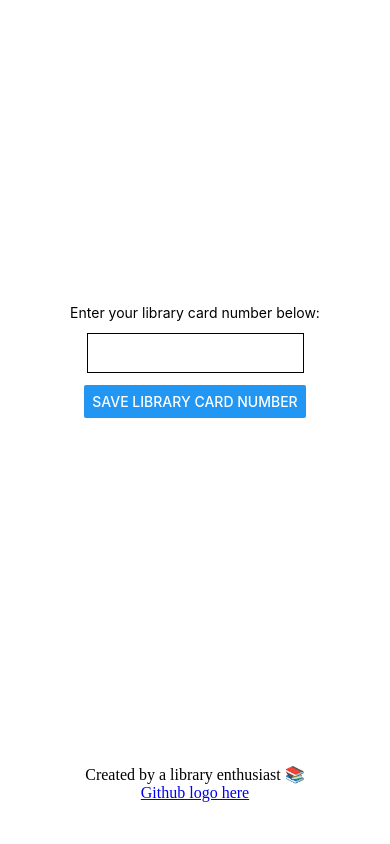
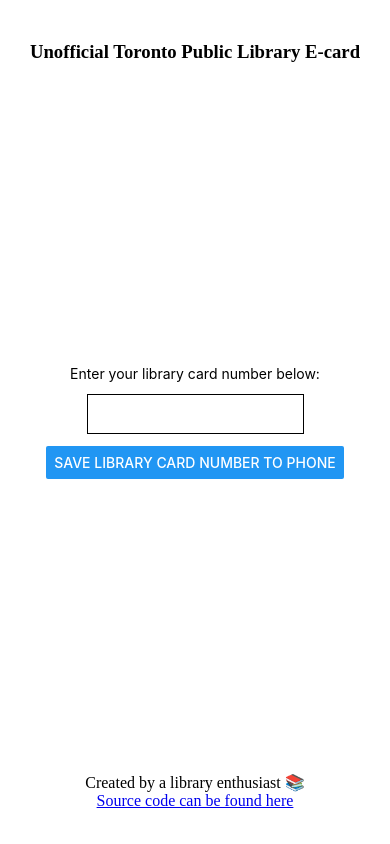
Before and after one commit to ericapisani/tpl-ecard, a React Native app: screen / in a window 390 px wide. Built offline with nearby package versions, Linux system fonts and the light colour scheme.

Commit message:
Add a basic header and some notes on the README

```diff
--- a/App.js
+++ b/App.js
@@ -20,11 +20,19 @@
   }
 }
 
+function createHeader() {
+  return (
+    <View style={styles.header}>
+      <h3>Unofficial Toronto Public Library E-card</h3>
+    </View>
+  );
+}
+
 function createFooter() {
   return (
     <View style={styles.footer}>
       Created by a library enthusiast 📚 <br />
-      <a href="https://github.com/ericapisani/tpl-ecard/">Github logo here</a>
+      <a href="https://github.com/ericapisani/tpl-ecard/">Source code can be found here</a>
     </View>
   );
 }
@@ -74,6 +82,7 @@
 
   return (
     <View style={styles.container}>
+      {createHeader()}
       {libraryCardNumber && (
         <View style={styles.cardForm}>
           <Barcode
@@ -101,8 +110,8 @@
           />
           <Button
             onPress={() => { saveData(changedNumber) }}
-            title="Save library card number"
-            accessibilityLabel="Save library card number"
+            title="Save library card number to phone"
+            accessibilityLabel="Save library card number to phone"
             style={styles.saveButton}
           />
         </View>
@@ -117,8 +126,12 @@
   container: {
     flex: 1,
     backgroundColor: '#fff',
-    //alignItems: 'center',
     justifyContent: 'space-evenly',
+  },
+  header: {
+    flex: 1,
+    justifyContent: 'center',
+    alignItems: 'center',
   },
   cardForm: {
     flexGrow: 5,
```
Also changed, not shown: 1 other file (tests, documents, lock files or other folders).
